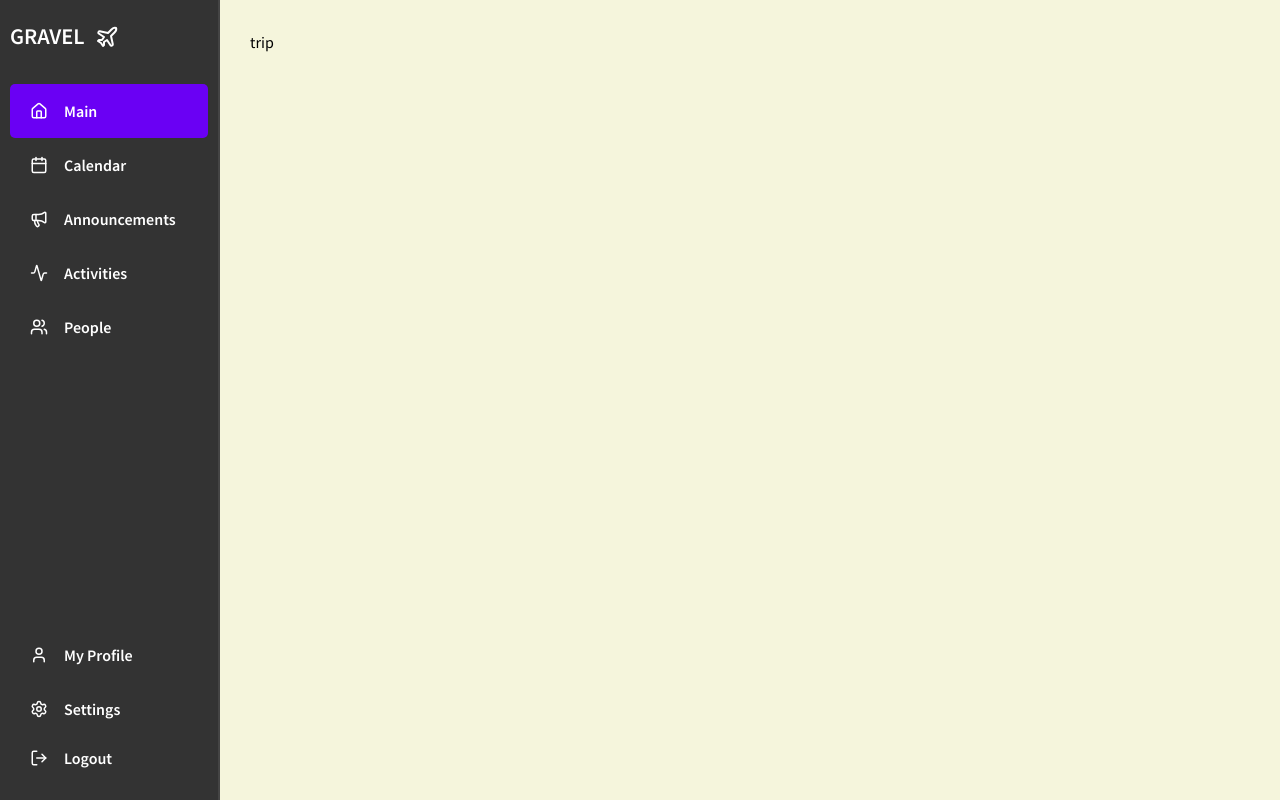
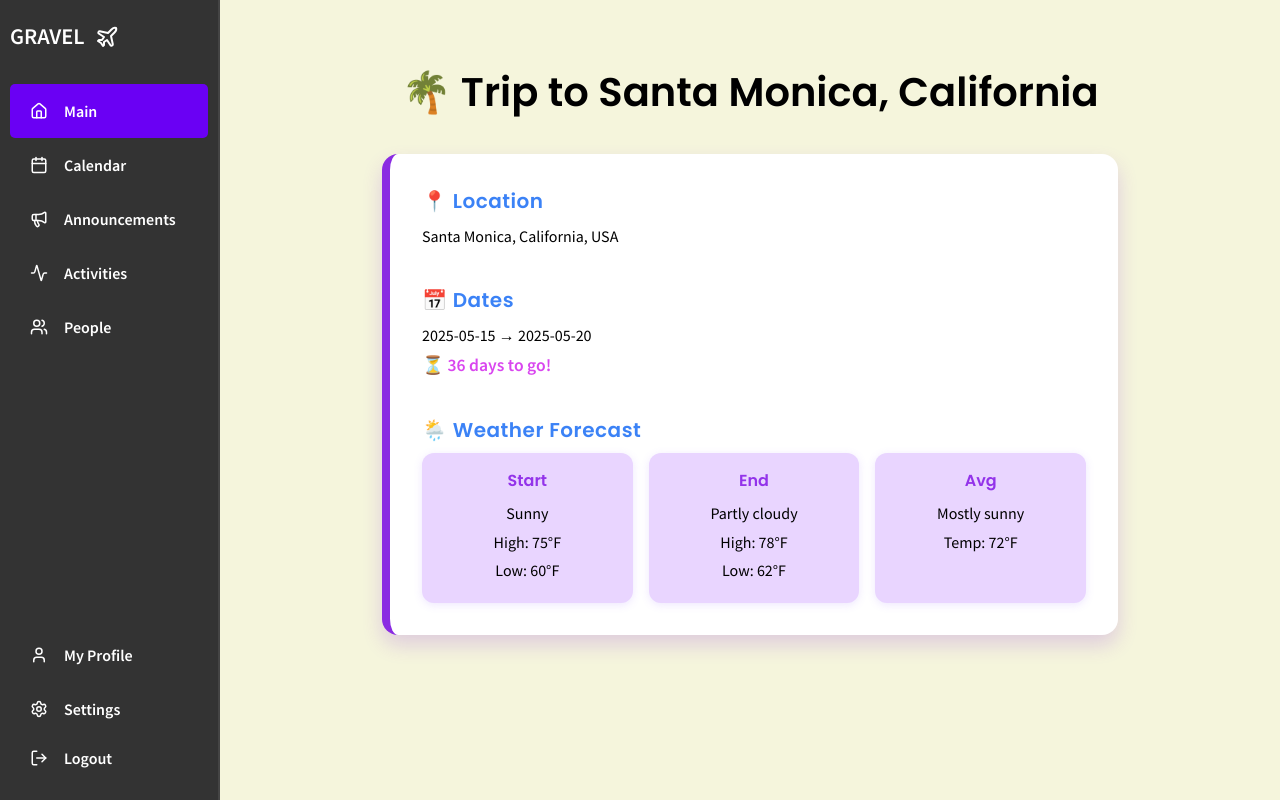
Before and after one commit to karen93shieh/gravel, a SvelteKit app: page /mainPages/main in a window 1280 px wide. Built offline with nearby package versions, Linux system fonts and the light colour scheme.

Commit message:
trip summary

```diff
--- a/src/routes/mainPages/main/+page.js
+++ /dev/null
@@ -1,10 +0,0 @@
-// +page.js
-export async function load() {
-    const response = await fetch('/data/tripSummary.json');
-    const data = await response.json();
-    return {
-        props: {
-            tripSummary: data.tripSummary // We extract only tripSummary
-        }
-    };
-}
--- a/src/routes/mainPages/main/+page.svelte
+++ b/src/routes/mainPages/main/+page.svelte
@@ -1,50 +1,158 @@
 <script>
-    // Automatically available prop when using the `load()` function
     let tripSummary = {
-        "tripSummary": {
-            "location": {
-            "city": "Santa Monica",
-            "state": "California",
-            "country": "USA"
+      tripSummary: {
+        location: {
+          city: "Santa Monica",
+          state: "California",
+          country: "USA"
         },
-            "dates": {
-            "startDate": "2025-05-15",
-            "endDate": "2025-05-20"
+        dates: {
+          startDate: "2025-05-15",
+          endDate: "2025-05-20"
         },
-            "daysUntilTrip": 30,
-            "weather": {
-            "forecast": {
-                "start": {
-                "temperature": {
-                    "high": 75,
-                    "low": 60
+        weather: {
+          forecast: {
+            start: {
+              temperature: {
+                high: 75,
+                low: 60
               },
-                "conditions": "Sunny"
+              conditions: "Sunny"
             },
-                "end": {
-                "temperature": {
-                    "high": 78,
-                    "low": 62
+            end: {
+              temperature: {
+                high: 78,
+                low: 62
               },
-                "conditions": "Partly cloudy"
+              conditions: "Partly cloudy"
             }
           },
-            "average": {
-                "temperature": 72,
-                "conditions": "Mostly sunny"
+          average: {
+            temperature: 72,
+            conditions: "Mostly sunny"
           }
         }
       }
+    };
+
+    const { location, dates, weather } = tripSummary.tripSummary;
+
+    // ✅ Calculate "days until trip" dynamically
+    const today = new Date();
+    const startDate = new Date(dates.startDate);
+    const timeDiff = startDate.getTime() - today.getTime();
+    const daysUntilTrip = Math.max(0, Math.ceil(timeDiff / (1000 * 60 * 60 * 24))); // No negative days
+  </script>
+
+  <main class="container">
+    <h1 class="title">🌴 Trip to {location.city}, {location.state}</h1>
+    <div class="summary-card">
+      <div class="section">
+        <h2>📍 Location</h2>
+        <p>{location.city}, {location.state}, {location.country}</p>
+      </div>
+
+      <div class="section">
+        <h2>📅 Dates</h2>
+        <p>{dates.startDate} → {dates.endDate}</p>
+        <p class="countdown">⏳ {daysUntilTrip} days to go!</p>
+      </div>
+
+      <div class="section">
+        <h2>🌦️ Weather Forecast</h2>
+        <div class="weather-blocks">
+          <div class="weather-box">
+            <h3>Start</h3>
+            <p>{weather.forecast.start.conditions}</p>
+            <p>High: {weather.forecast.start.temperature.high}°F</p>
+            <p>Low: {weather.forecast.start.temperature.low}°F</p>
+          </div>
+          <div class="weather-box">
+            <h3>End</h3>
+            <p>{weather.forecast.end.conditions}</p>
+            <p>High: {weather.forecast.end.temperature.high}°F</p>
+            <p>Low: {weather.forecast.end.temperature.low}°F</p>
+          </div>
+          <div class="weather-box">
+            <h3>Avg</h3>
+            <p>{weather.average.conditions}</p>
+            <p>Temp: {weather.average.temperature}°F</p>
+          </div>
+        </div>
+      </div>
+    </div>
+  </main>
+
+  <style>
+    /* :global(body) {
+      margin: 0;
+      font-family: 'Segoe UI', sans-serif;
+      background: linear-gradient(to bottom, #dbeafe, #f3e8ff, #fde7f7);
+      color: #333;
+    } */
+
+    .container {
+      padding: 2rem;
+      max-width: 800px;
+      margin: 0 auto;
     }
 
-    console.log(tripSummary);
+    .title {
+      text-align: center;
+      /* color: #6a0dad; */
+      color: black;
+      font-size: 2.5rem;
+      margin-bottom: 2rem;
+    }
 
-</script>
+    .summary-card {
+      background: white;
+      border-radius: 1rem;
+      padding: 2rem;
+      box-shadow: 0 10px 20px rgba(137, 43, 226, 0.2);
+      display: flex;
+      flex-direction: column;
+      gap: 2rem;
+      border-left: 8px solid #8a2be2;
+    }
 
-<style>
+    .section h2 {
+        color: #3b82f6;
+        margin-bottom: 0.5rem;
+        font-size: 1.25rem; /* Bigger font */
+        font-weight: 600;
+        letter-spacing: 0.5px;
+    }
 
+    .section p {
+      margin: 0.3rem 0;
+    }
+
+    .countdown {
+      color: #d946ef;
+      font-weight: bold;
+      font-size: 1.1rem;
+    }
+
+    .weather-blocks {
+      display: flex;
+      gap: 1rem;
+      flex-wrap: wrap;
+    }
+
+    .weather-box {
+      flex: 1;
+      min-width: 120px;
+      /* background: linear-gradient(135deg, #dbeafe, #e9d5ff); */
+      background: #e9d5ff;
+      padding: 1rem;
+      border-radius: 0.75rem;
+      text-align: center;
+      box-shadow: 0 2px 8px rgba(139, 92, 246, 0.15);
+    }
+
+    .weather-box h3 {
+      color: #9333ea;
+      margin-bottom: 0.5rem;
+    }
   </style>
-
-<main>
-    trip
-</main>
```
Lines whose indentation alone changed are shown as unchanged.
